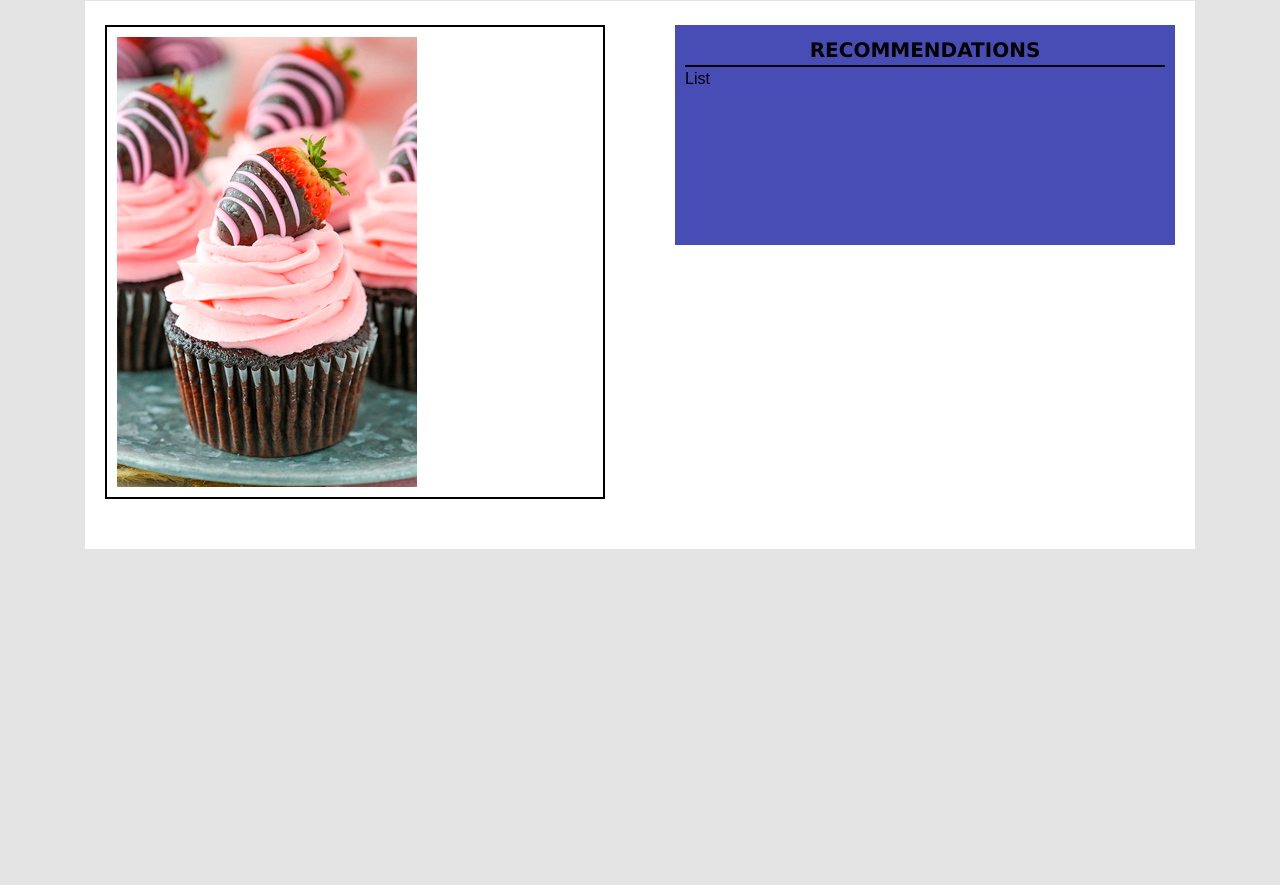
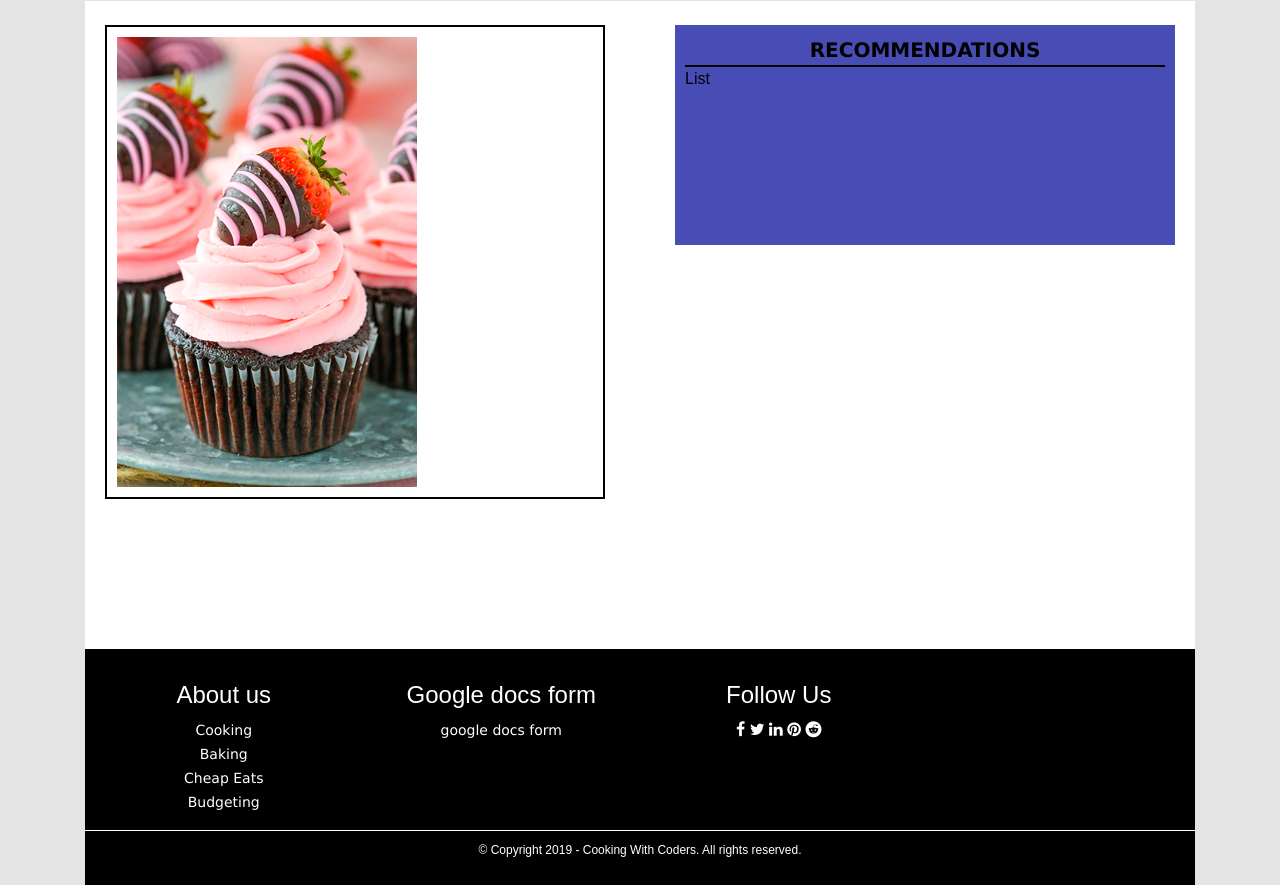
Before and after one commit to aminah141/cooking-with-coders, a plain HTML site: page homepage-index.html in a window 1280 px wide. Shown: the part 1857-2742 px from the top of the page. Before the commit the page ends 2406 px from the top, so only its background shows below. Drawn offline with nearby package versions, Linux system fonts and the light colour scheme.

Commit message:
added footer css to homepage

```diff
--- a/css/homepagestyles.css
+++ b/css/homepagestyles.css
@@ -198,3 +198,34 @@ input[type=submit]:hover {
   background-color: blue;
   opacity: 0.8;
 }
+
+/*FOOTER*/
+
+footer {
+  background-color: black;
+  color: white;
+  margin-top:100px;
+}
+
+footer a {
+  color: #fff;
+  font-size: 14px;
+  font-family: verdana;
+  transition-duration: 0.2s;
+}
+
+footer a:hover {
+  color: #FA944B;
+  text-decoration: none;
+}
+
+.copy {
+  font-size: 12px;
+  padding: 10px;
+  border-top: 1px solid #FFFFFF;
+}
+
+.footer-middle {
+  padding-top: 2em;
+  color: white;
+}
--- a/homepage-index.html
+++ b/homepage-index.html
@@ -161,4 +161,56 @@
   <script src="https://getbootstrap.com/docs/4.1/assets/js/vendor/popper.min.js"></script>
   <script src="https://getbootstrap.com/docs/4.1/dist/js/bootstrap.min.js"></script>
 </body>
+
+<footer class="mainfooter" role="contentinfo">
+  <div class="footer-middle">
+    <div class="container">
+      <div class="row">
+      <div class="col-md-3 col-sm-6">
+        <!--Column1-->
+        <div class="footer-pad">
+          <h4>About us</h4>
+          <ul class="list-unstyled">
+            <li><a href="cooking-index.html">Cooking</a></li>
+            <li><a href="baking-index.html">Baking</a></li>
+            <li><a href="eating-out-index.html">Cheap Eats</a></li>
+            <li><a href="budget-tips-index.html">Budgeting</a></li>
+          </ul>
+        </div>
+      </div>
+      <div class="col-md-3 col-sm-6">
+        <!--Column1-->
+        <div class="footer-pad">
+          <h4>Google docs form</h4>
+          <ul class="list-unstyled">
+            <li><a href="#">google docs form</a></li>
+          </ul>
+        </div>
+      </div>
+      	<div class="col-md-3">
+      		<h4>Follow Us</h4>
+
+                  <!-- Add icon library -->
+                <link rel="stylesheet" href="https://cdnjs.cloudflare.com/ajax/libs/font-awesome/4.7.0/css/font-awesome.min.css">
+                  <!-- Add font awesome icons -->
+                <a href="#" class="fa fa-facebook"></a>
+                <a href="#" class="fa fa-twitter"></a>
+                <a href="#" class="fa fa-linkedin"></a>
+                <a href="#" class="fa fa-pinterest"></a>
+                <a href="#" class="fa fa-reddit"></a>
+
+  		 </div>
+     </div>
+    	<div class="row">
+    		<div class="col-md-12 copy">
+    			<p class="text-center">&copy; Copyright 2019 - Cooking With Coders.  All rights reserved.</p>
+  		</div>
+  	</div>
+
+
+    </div>
+    </div>
+
+</footer>
+
 </html>
```
